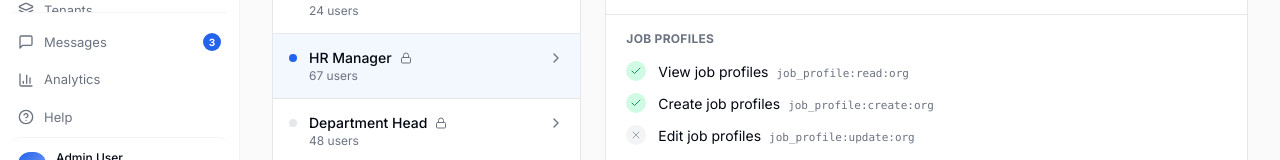
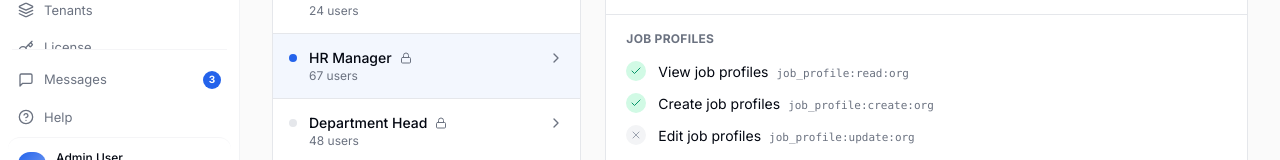
Before and after one commit to webetron1988/serene-card-view, a React (Vite) app: page /roles in a window 1280 px wide. Shown: the part 597-757 px from the top of the page. Built offline with nearby package versions, Linux system fonts and the light colour scheme.

Commit message:
Preceding changes

```diff
--- a/src/components/layout/Sidebar.tsx
+++ b/src/components/layout/Sidebar.tsx
@@ -52,7 +52,6 @@ const navGroups = [
 
 const bottomItems = [
   { id: "messages", label: "Messages", icon: MessageSquare, badge: 3 },
-  { id: "analytics", label: "Analytics", icon: BarChart3 },
   { id: "help", label: "Help", icon: HelpCircle },
 ];
 
```
